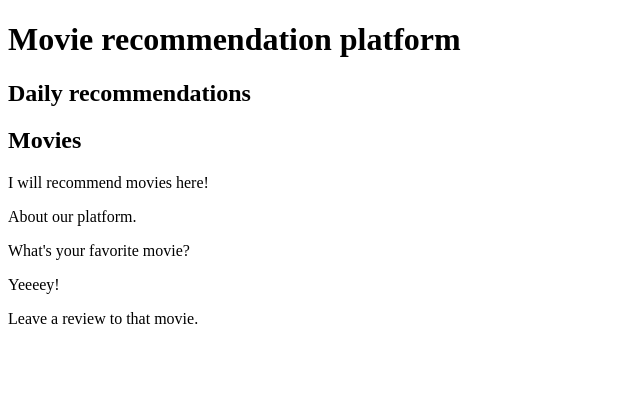
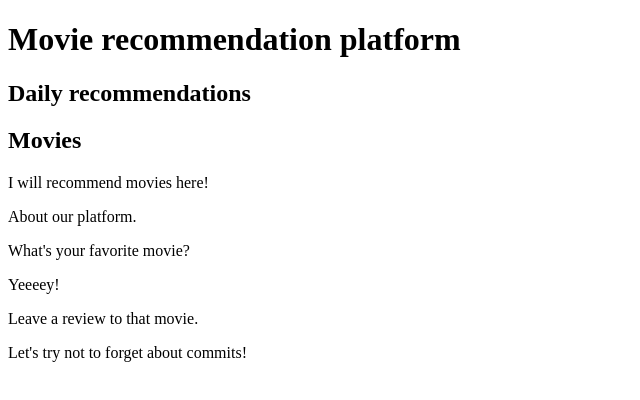
Before and after one commit to Dominionss/movie-recommendation-platform, a React (Vite) app: page / in a window 1280 px wide. Shown: the top 400 px of the page, without its empty margins (0-640 px from the left). Built offline with nearby package versions, Linux system fonts and the light colour scheme.

Commit message:
Here again!

```diff
--- a/src/App.jsx
+++ b/src/App.jsx
@@ -19,6 +19,8 @@ function App() {
 
           <p>Leave a review to that movie.</p>
 
+          <p>Let's try not to forget about commits!</p>
+
       </>
   )
 }
```
